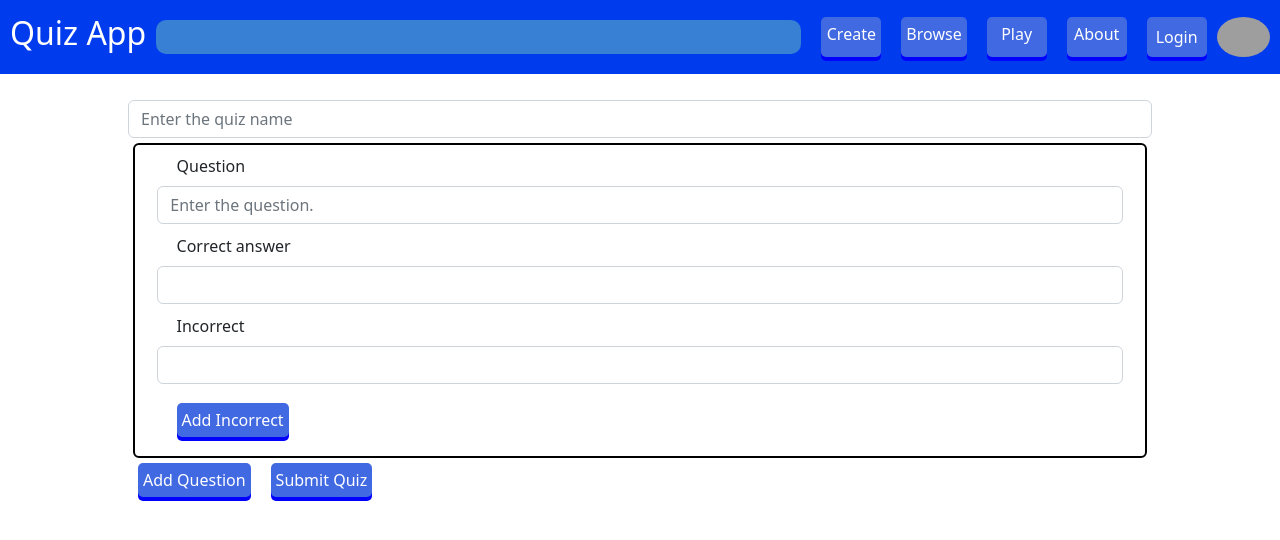
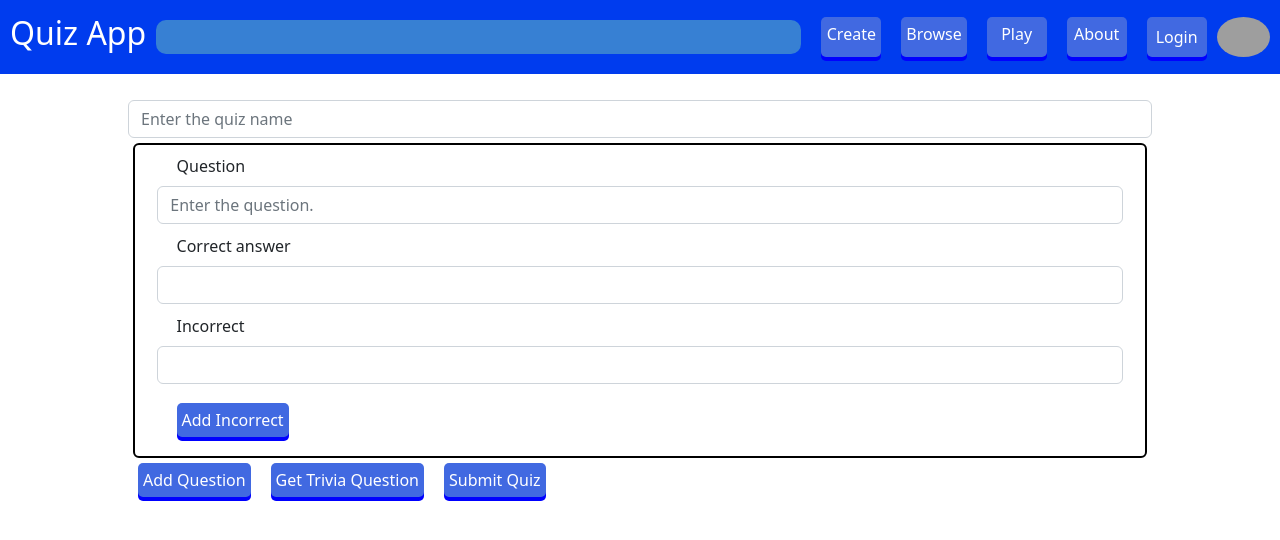
Before and after one commit to Mt-Trashmore-Mountaineers/top-of-the-heap, a React (Create React App) app: page /create in a window 1280 px wide. Shown: the top 540 px of the page. Built offline with nearby package versions, Linux system fonts and the light colour scheme; grey boxes are pictures that could not be loaded.

Commit message:
Add the option to generate a trivia question

```diff
--- a/src/App.js
+++ b/src/App.js
@@ -29,7 +29,7 @@ class App extends React.Component {
                 }}>Log out</button> :
                 <button className="primary" onClick={loginWithRedirect}>Login</button>
             }
-            <img id="profile-picture" alt="profile" src={user ? user.picture : "nothing here"} />
+            <img id="profile-picture" alt="profile" src={user ? user.picture : `https://avatars.dicebear.com/api/bottts/${Math.round(Math.random() * 1000)}.svg`} />
           </div>
         </nav>
         <Routes>
--- a/src/CreateQuiz.js
+++ b/src/CreateQuiz.js
@@ -39,6 +39,22 @@ class CreateQuiz extends React.Component {
             question: '',
             correct: '',
             incorrect: [''],
+            updateQuestionsState: this.updateQuestionsState
+        })
+        this.setState({
+            questions: questions
+        });
+    }
+
+    addTriviaQuestion = async () => {
+        let questions = this.state.questions;
+        let data = await axios.get("https://opentdb.com/api.php?amount=1&category=18&difficulty=medium&type=multiple");
+        let question = await data.data.results[0];
+        questions.push({
+            index: "0",
+            question: question.question,
+            correct: question.correct_answer,
+            incorrect: question.incorrect_answers,
             updateQuestionsState: this.updateQuestionsState
         })
         this.setState({
@@ -117,6 +133,7 @@ class CreateQuiz extends React.Component {
                         )
                     })}
                     <button className="primary" onClick={this.addQuestion}>Add Question</button>
+                    <button className="primary" onClick={this.addTriviaQuestion}>Get Trivia Question</button>
                     <button className="primary" onClick={this.postQuiz}>Submit Quiz</button>
                 </Form>
                 <Modal show={this.state.showModal} onHide={this.handleOnHide}>
--- a/src/Question.js
+++ b/src/Question.js
@@ -90,7 +90,7 @@ class Question extends React.Component {
                                 <Col>
                                     <Form.Control
                                         type="text"
-                                        defaultValue={this.question}
+                                        defaultValue={this.state.question}
                                         onChange={this.handleQuestionChange}>
                                     </Form.Control>
                                 </Col>
```
